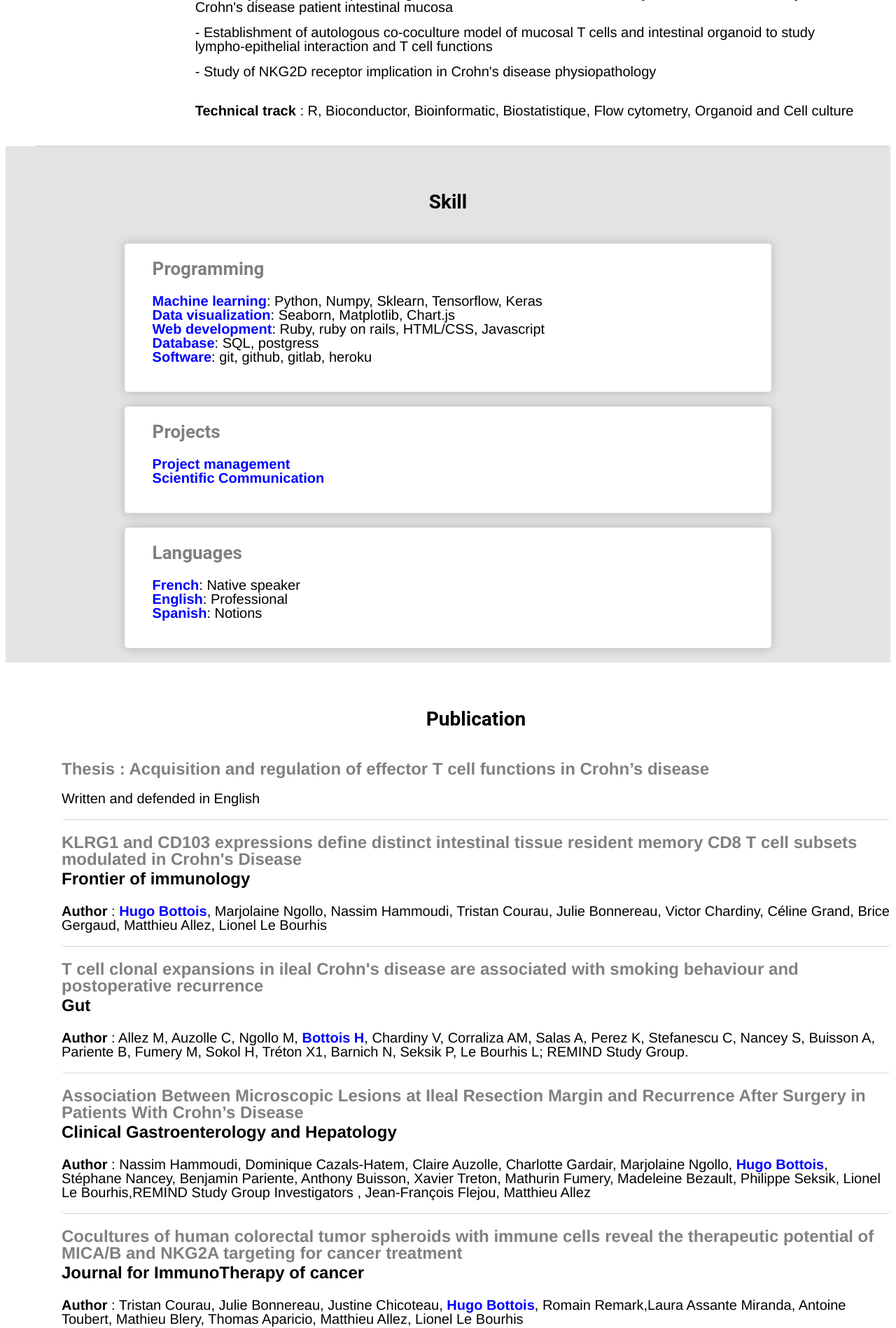
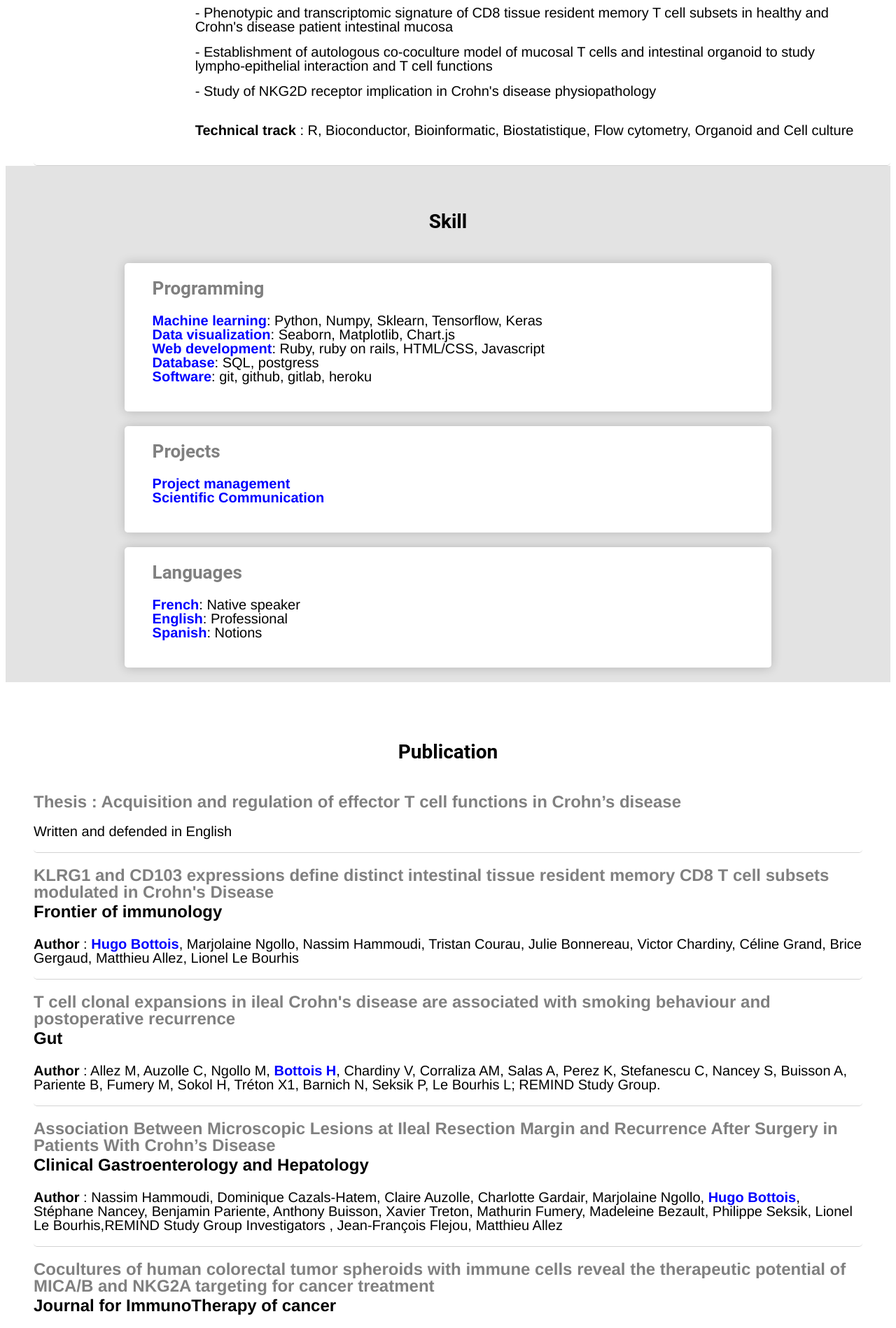
Before and after one commit to hbiom/profile, a PHP site: page / in a window 1280 px wide. Shown: the part 1382-3280 px from the top of the page at 70% size. Run offline with PHP 8.4, Linux system fonts and the light colour scheme; some libraries are stand-ins or nearby versions.

Commit message:
refracto section

```diff
--- a/component/competence.css
+++ b/component/competence.css
@@ -1,10 +1,3 @@
-
-.competences {
-  display: flex;
-  flex-direction: column;
-  background-color: rgb(200,200,200,0.5);
-  padding-top: 40px;
-}
 
 .competence {
   width: 70%;
--- a/component/education.css
+++ b/component/education.css
@@ -1,12 +1,5 @@
 
-.cart-education {
-  display: flex;
-  flex-direction: column;
-  background-color: rgb(200,200,200,0.5);
-  padding-top: 40px;
-}
-
-.cart-education .cart-sub {
+.education .cart-sub {
   width: 70%;
   border-bottom: 1px solid lightgrey;
   margin: 20px auto;
@@ -17,7 +10,7 @@
   box-shadow: 0 0 15px rgba(0,0,0,0.2);
 }
 
-.cart_education h3:first-child {
+.education h3:first-child {
   font-size: 24px;
   line-height: 24px;
 }
--- a/component/experience.css
+++ b/component/experience.css
@@ -1,11 +1,8 @@
 
 .cart_exp {
-  padding-left: 20px;
-  padding-right: 20px;
-  margin-left: 20px;
-  margin-top: 20px;
-  margin-right: 20px;
-  padding-top: 40px;
+  padding: 40px 20px 0px 20px;
+  margin: 20px 20px 0px 20px;
+  background-color:white;
 }
 
 .cart_exp .cart-sub {
--- a/component/font-page.css
+++ b/component/font-page.css
@@ -1,7 +1,5 @@
-.font-page {
+#welcome {
   justify-content: space-evenly;
-/*  background-image: url("../image/font.jpeg");
-*/
   background-color: rgb(240, 240, 240);
   width: 100%;
   height: auto;
@@ -12,7 +10,7 @@
   padding-bottom: 20px;
 }
 
-.font-page h1 {
+#font-page h1 {
   text-align:center;
   padding-top: 10px;
   margin: 0;
--- a/component/footer.css
+++ b/component/footer.css
@@ -4,17 +4,14 @@ footer {
   padding-top: 10px;
 }
 
-
 footer h1{
   background-color: #2c3e50;
   color: white;
 }
 
-
 footer i {
     color: white;
 }
-
 
 .network {
   display: flex;
--- a/component/publication.css
+++ b/component/publication.css
@@ -1,24 +1,23 @@
-.cart-pulication {
-  padding-left: 80px;
-  display: flex;
-  flex-direction: column;
-  padding-top: 40px;
+
+.publication {
+  padding: 40px 20px 0px 20px;
+  margin: 20px 20px 0px 20px;
+  background-color:white;
 }
 
-.cart-pulication a:first-child {
+.publication a:first-child {
   font-size: 24px;
   line-height: 24px;
   margin:20px 0px;
 }
 
-.cart-pulication .cart-sub {
+.publication .cart-sub {
   width: 100%;
   border-bottom: 1px solid lightgrey;
   border-radius: 5px;
   padding-top: 20px;
 }
 
-
 span {
   color: blue;
   font-weight: bold;
--- a/component/sections.css
+++ b/component/sections.css
@@ -1,15 +1,27 @@
+
+
+.education {
+  display: flex;
+  flex-direction: column;
+  background-color: rgb(200,200,200,0.5);
+  padding-top: 40px;
+}
+
+.competences {
+  display: flex;
+  flex-direction: column;
+  background-color: rgb(200,200,200,0.5);
+  padding-top: 40px;
+}
 
 
 
-
-
-
-
-
-
-
-
-
+section {
+  display: flex;
+  flex-direction: column;
+  background-color: rgb(200,200,200,0.5);
+  padding-top: 40px;
+}
 
 
 
--- a/index.html
+++ b/index.html
@@ -19,7 +19,7 @@
         <a href="#education">Education</a>
       </nav>
     </header>
-    <section class="font-page" id = "welcome">
+    <div id = "welcome">
       <div class = div-avatar>
         <img src="image/avatar2.jpg" alt="Bottois Hugo" class = "avatar">
         <h1> Hugo Bottois, PhD</h1>
@@ -31,8 +31,7 @@
         and more passionate about intersections of Healthcare, data and programming. After my thesis, I attended data science and programing bootcamp and got a position on a
         data science project aiming to develop tools for medical assistance with machine learning and medical images.</p>
       </div>
-    </section>
-
+    </div>
 
     <section class="cart_exp" id="experience">
       <h1 class="title">Experiences</h1>
@@ -81,7 +80,7 @@
       </div>
     </section>
 
-    <section class="competences" id="competence">
+    <section class="competences" id="competences">
       <h1> Skill </h1>
       <div>
         <div class="competence">
@@ -120,7 +119,7 @@
       </div>
     </section>
 
-  <section class="cart-pulication" id="publication">
+  <section class="publication" id="publication">
     <h1>Publication</h1>
 
     <div class = "cart-sub">
@@ -161,7 +160,7 @@
   </section>
 
 
-  <section class="cart-education"  id="education">
+  <section class="education">
     <h1>Education</h1>
     <div class="cart-sub">
       <div class = "div-logo">
@@ -246,6 +245,12 @@
     </div>
   </section>
 
+
+
+
+
+
+
 <!--   <section class="interest">
     <h1> My interest </h1>
     <div>
--- a/style.css
+++ b/style.css
@@ -6,12 +6,13 @@
 @import url("component/avatar.css");
 @import url("component/experience.css");
 @import url("component/font-page.css");
-@import url("component/logo.css");
 @import url("component/education.css");
 @import url("component/publication.css");
 @import url("component/footer.css");
 @import url("component/interest.css");
 @import url("component/competence.css");
+@import url("component/sections.css");
+
 
 html{scroll-behavior:smooth}
 
```
